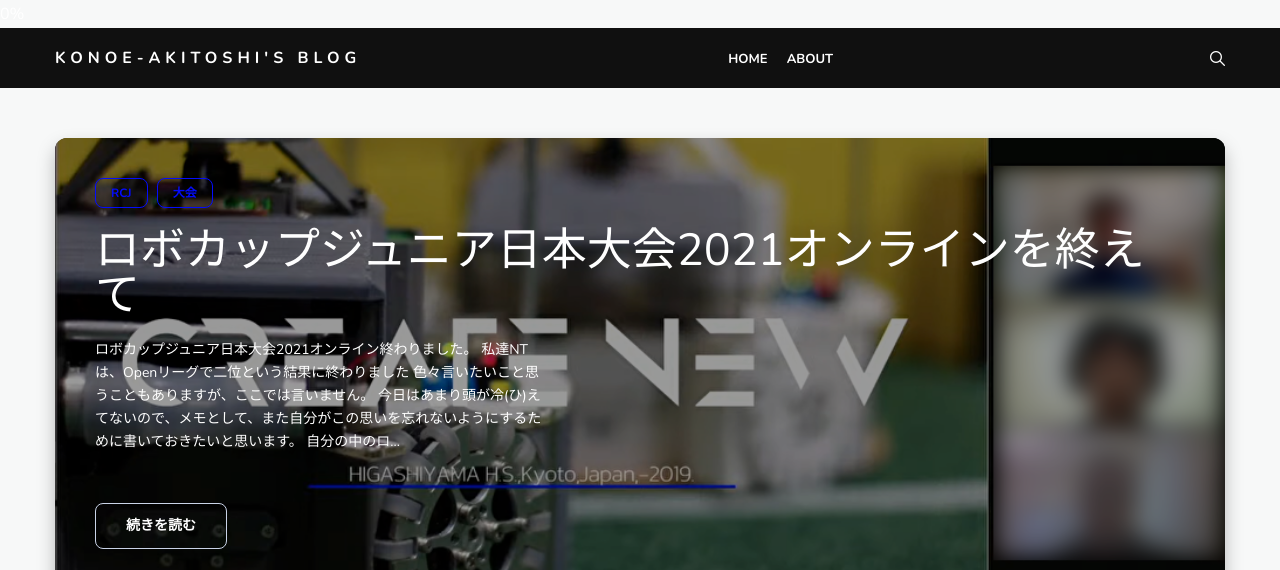
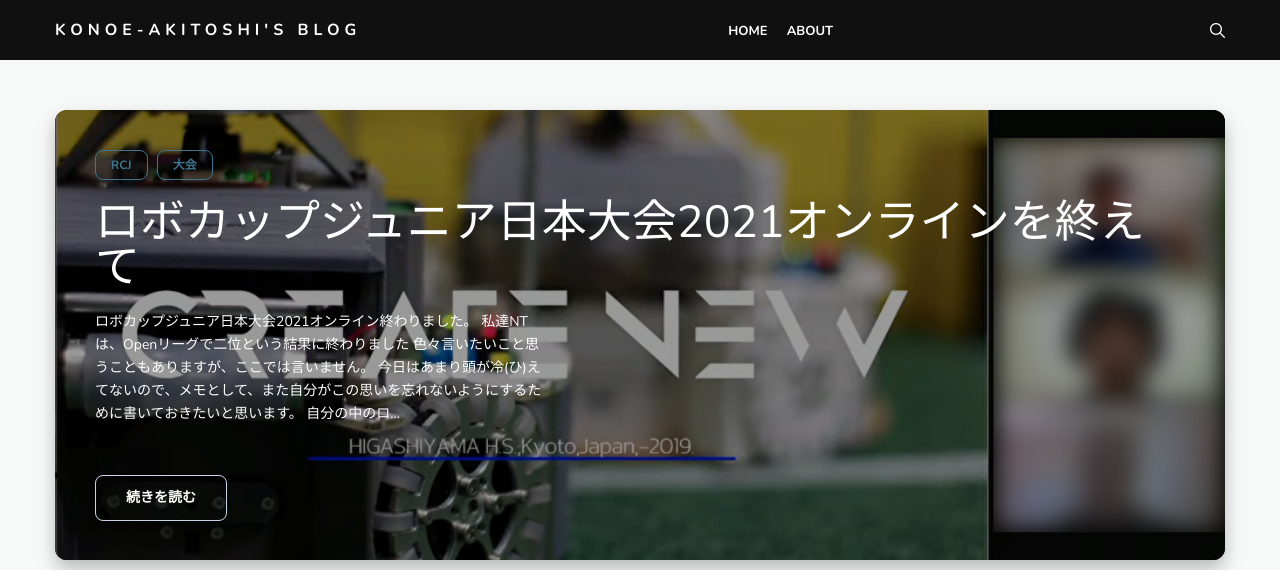
Before and after one commit to konoe-akitoshi/siga-unv., a Jekyll site: the page built from index.html, in a window 1280 px wide, cut to the strip 0-570 px from the top of the page. Built offline with Jekyll 4.4.1, drawn with Linux system fonts in a browser that asks for light colours; nearby versions of some CDN libraries; the list of posts is cut into pages by our own code.

Commit message:
no message

```diff
--- a/_includes/loader.html
+++ b/_includes/loader.html
@@ -1,11 +1,5 @@
-<!--
 <div class="preloader">
   <div class="loader">
     <span>Loading</span>
   </div>
-</div> --><!-- /.loader -->
-
-<div class=”progress” id=”progress”>
-  <span class=”progress_bar”></span>
-  <span class=”progress_text”>0%</span>
-</div>
+</div> <!-- /.loader -->
--- a/_sass/0-settings/_colors.scss
+++ b/_sass/0-settings/_colors.scss
@@ -1,5 +1,5 @@
 // Main Colors
-$primary-color: #040cfc;
+$primary-color: #3f768f;
 $secondary-color: #C19CD8;
 $highlight: #ffeea8;
 $text: #ffffff;
```
